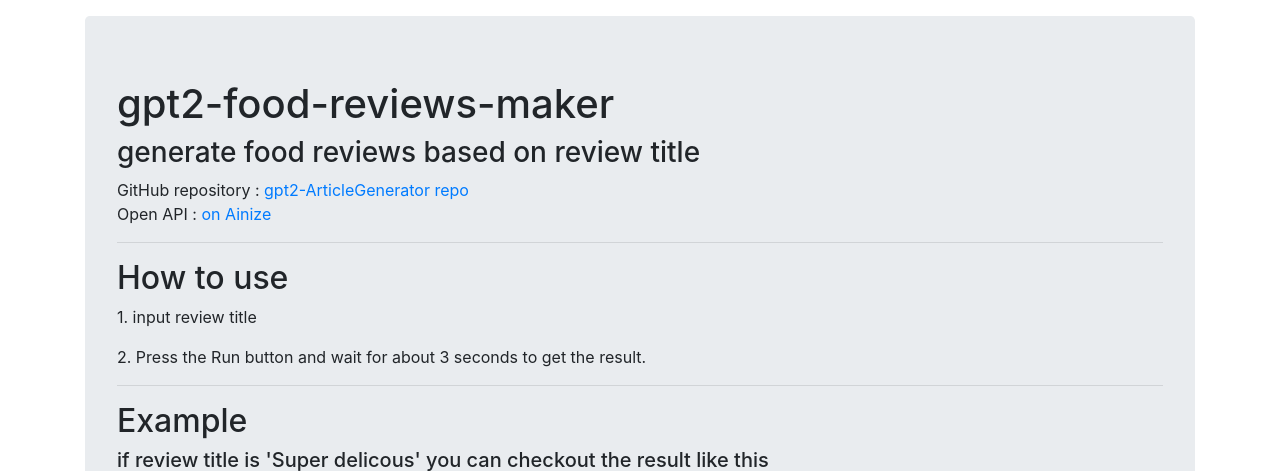
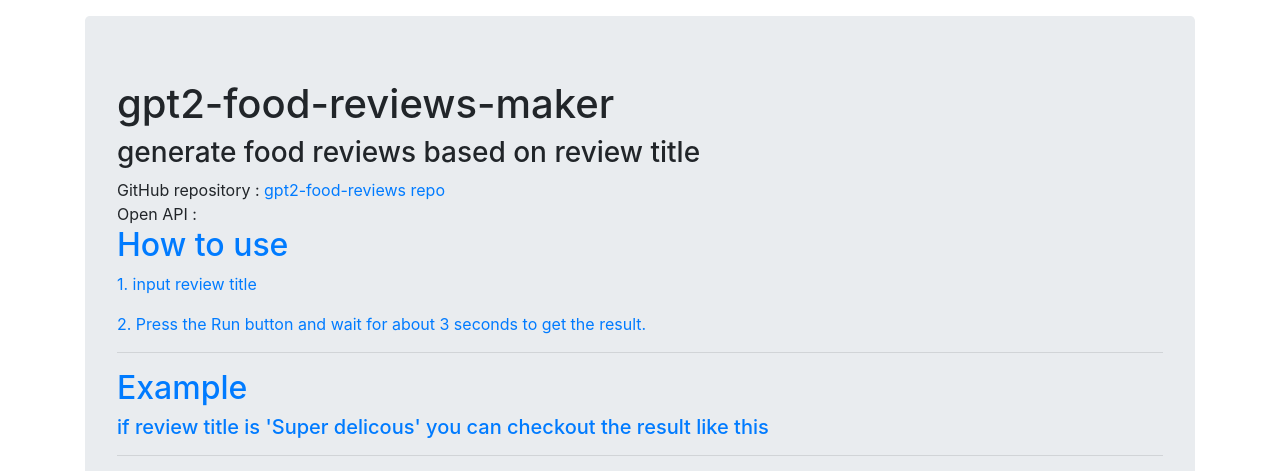
Before and after one commit to yoonseokham/gpt2-food-reviews, a Flask app: page / in a window 1280 px wide. Shown: the top 471 px of the page. Run offline with Flask 2, Linux system fonts and the light colour scheme; some libraries are stand-ins or nearby versions.

Commit message:
Update index.html

```diff
--- a/templates/index.html
+++ b/templates/index.html
@@ -17,9 +17,9 @@
 
                 <h1>gpt2-food-reviews-maker</h1>
                 <h3>generate food reviews based on review title </h3>
-                <A>GitHub repository : </A> <A href="https://github.com/ha-mulan/gpt2-food-reviews"> gpt2-ArticleGenerator repo</A>
+                <A>GitHub repository : </A> <A href="https://github.com/ha-mulan/gpt2-food-reviews"> gpt2-food-reviews repo</A>
                 <br>
-                <A>Open API : </A> <A href="https://ainize.ai/ha-mulan/gpt2-food-reviews?branch=master"> on Ainize </A>
+                <A>Open API : </A> <A href="https://ainize.ai/ha-mulan/gpt2-food-reviews> on Ainize </A>
 
                 <hr class="solid">
 
```
